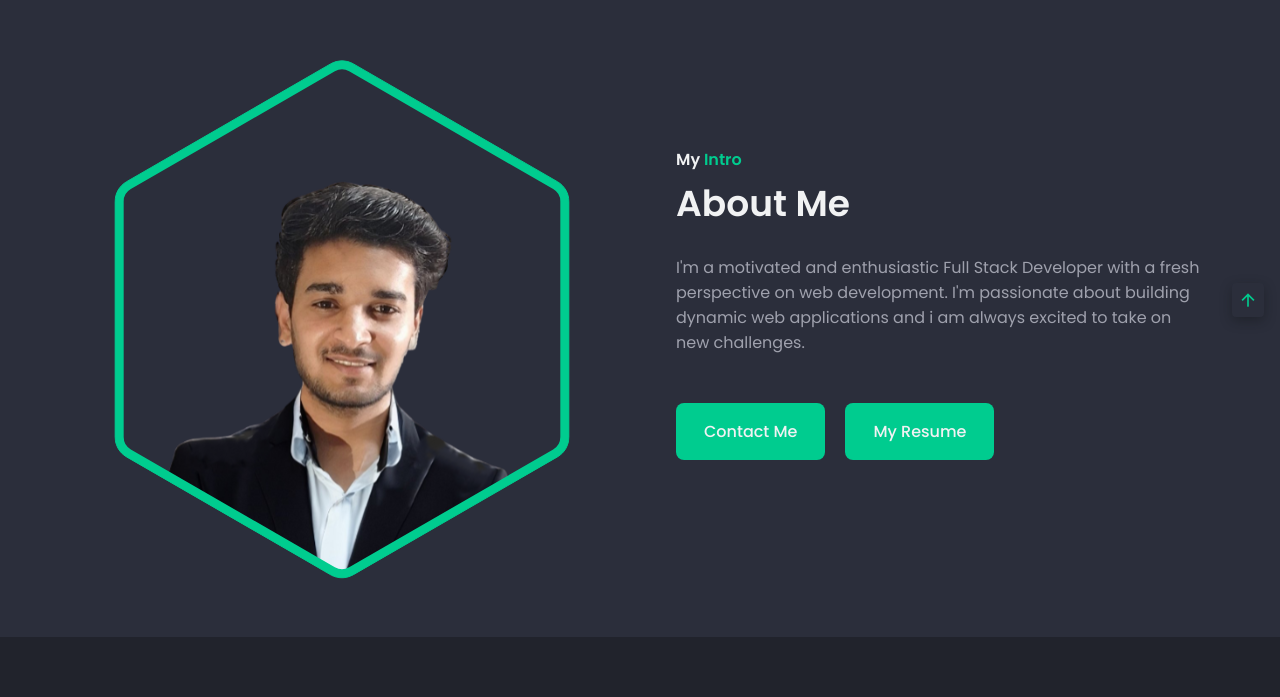
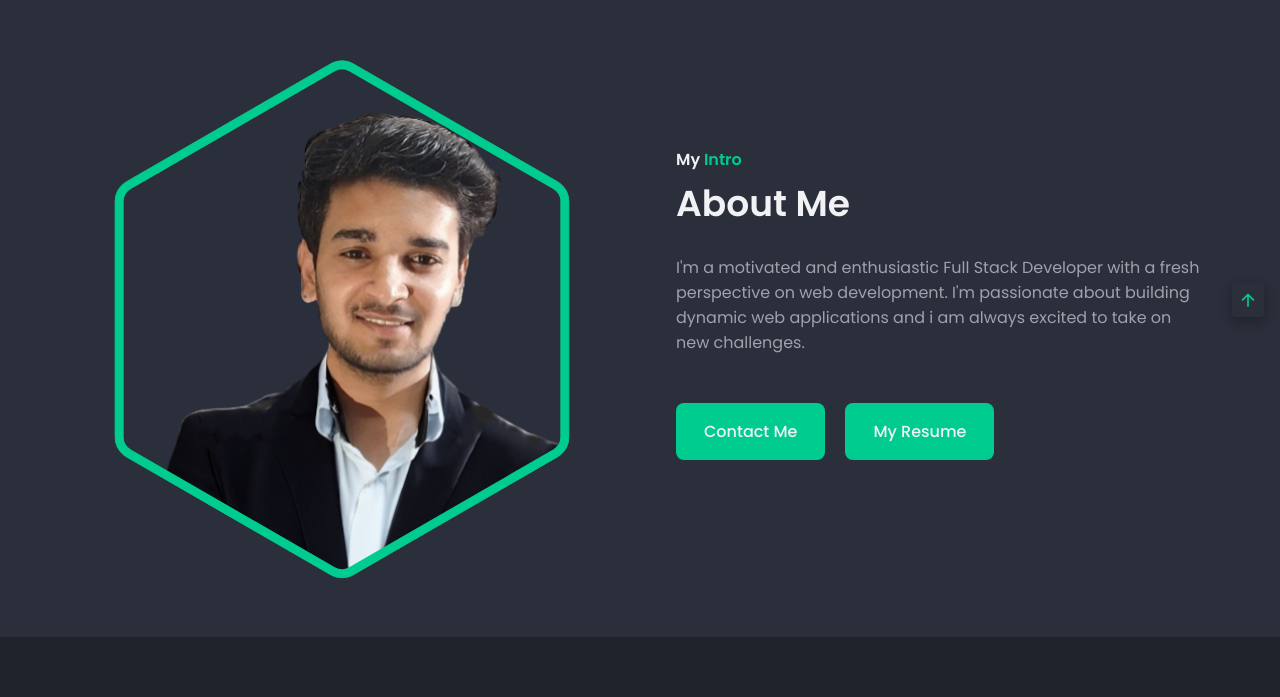
Before and after one commit to akashdesaidev/AkashDesaidev.github.io, a website: page index.html in a window 1280 px wide. Shown: the part 883-1580 px from the top of the page. Drawn offline with nearby package versions, Linux system fonts and the light colour scheme.

Commit message:
image adjusted

```diff
--- a/index.html
+++ b/index.html
@@ -130,6 +130,7 @@
                    587.609 263 583.322L48.843 459.678C41.4174 455.391 36.843 447.468 36.843
                    438.894V191.606C36.843 183.032 41.4174 175.109 48.843 170.822L263 47.1782Z"
                 />
+
               </mask>
               <g mask="url(#maskBlob)">
                 <path
@@ -146,6 +147,7 @@
               <rect x="37" width="476" height="300" fill="url(#pattern1)" />
 
               <defs>
+
                 <pattern
                   id="pattern0"
                   patternContentUnits="objectBoundingBox"
@@ -157,6 +159,7 @@
                     transform="matrix(0.00143057 0 0 0.00108108 0.0404062 0)"
                   />
                 </pattern>
+
 
                 <pattern
                   id="pattern1"
@@ -174,7 +177,7 @@
                 <image
                   class="home-img"
                   id="imageBlob"
-                  width="640"
+                  width="740"
                   height="1025"
                   href="./assets/img/akashBlackSuit-removebg-preview.png"
                 />
@@ -265,8 +268,8 @@
                 <image
                   class="about__img"
                   id="imageBorder"
-                  width="640"
-                  height="1140"
+                  width="740"
+                  height="1025"
                   href="./assets/img/akashBlackSuit-removebg-preview.png"
                 />
               </defs>
```
